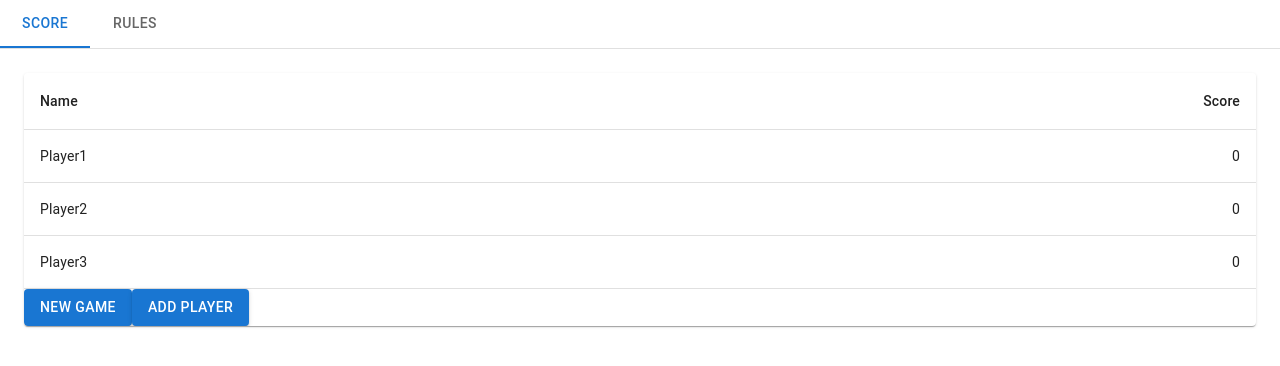
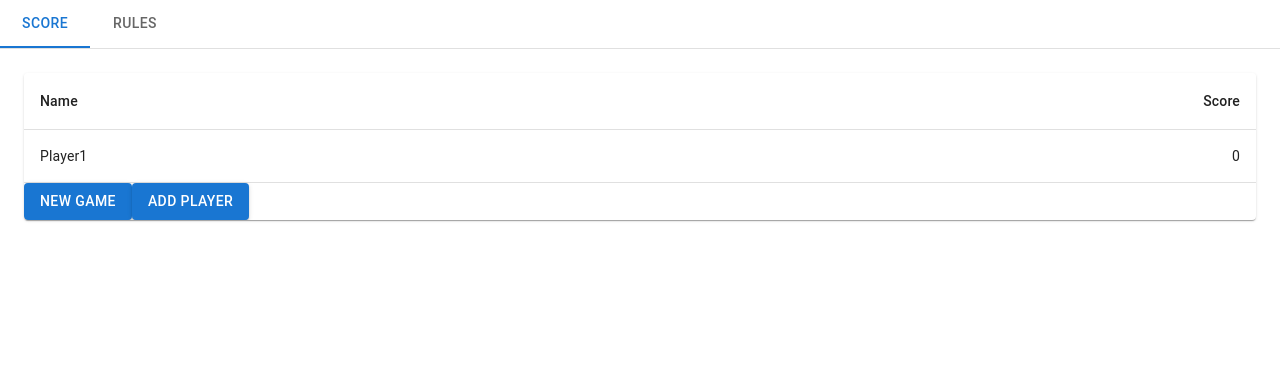
Before and after one commit to tmastrom/tamalou, a Next.js app in the folder frontend/: page / in a window 1280 px wide. Shown: the top 366 px of the page. Built offline with nearby package versions, Linux system fonts and the light colour scheme.

Commit message:
fix off by 1 error

```diff
--- a/frontend/components/ScoreTable.tsx
+++ b/frontend/components/ScoreTable.tsx
@@ -48,16 +48,9 @@ function createData(
   return { rowId, name, score };
 }
 
-const rows = [
-  createData(0, 'Player1', 0),
-  createData(1, 'Player2', 0),
-  createData(2, 'Player3', 0),
-];
-
 const parseSignedIntString = (intStr: string) => {
   let signedInt = 0;
   if(intStr[0] === '-'){
-    console.log('is negative')
     signedInt = -Math.abs(parseInt(intStr));
   }
   else {
@@ -65,6 +58,10 @@ const parseSignedIntString = (intStr: string) => {
   }
   return signedInt;
 }
+
+const rows = [
+  createData(0, 'Player1', 0),
+];
 
 export default function ScoreTalbe() {
   const [openScore, setOpenScore] = useState(false);
@@ -117,7 +114,7 @@ export default function ScoreTalbe() {
   const handleAddPlayer = (e: any) => {
     console.log('add player');
     let updateScoreObj = scoreObj;
-    const ind = scoreObj.length + 1;
+    const ind = scoreObj.length;
     updateScoreObj.push(createData(ind, playerName, 0));
     setScoreObj(updateScoreObj);
     handlClosePlayerAdd();
@@ -158,8 +155,6 @@ export default function ScoreTalbe() {
     update.splice(row, 1)
     // reorder indexes of scoerobj
     for(let i = 0; i < update.length; i += 1){
-      console.log(i);
-      console.log(update[i]);
       update[i].rowId = i;
     }
     // set new scoreObj
@@ -167,6 +162,9 @@ export default function ScoreTalbe() {
     // close modal
     handleCloseScore();
   }
+
+  console.log(scoreObj);
+  console.log(selectedRow);
 
   return (
     <Paper sx={{ width: '100%', overflow: 'hidden' }}>
```
